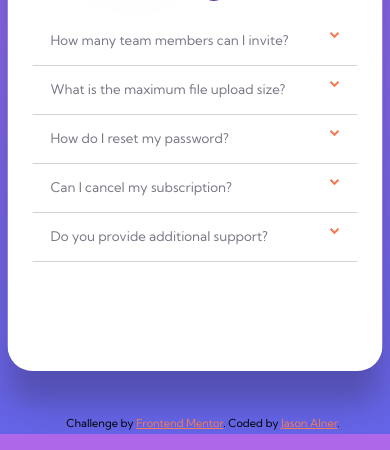
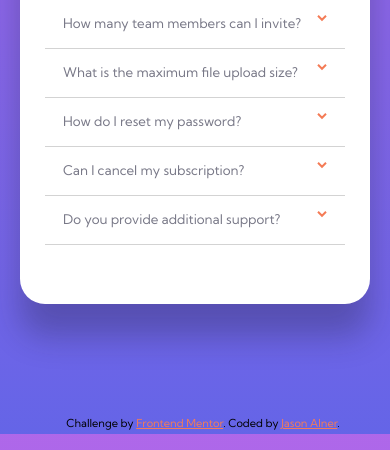
Before and after one commit to jasonalner/faq-accordion-card, a plain HTML site: page index.html in a window 390 px wide. Shown: the part 410-860 px from the top of the page. Drawn offline with Linux system fonts and the light colour scheme; files whose address does not match are found by name.

Commit message:
fixing mobile version

```diff
--- a/stlye.css
+++ b/stlye.css
@@ -26,12 +26,12 @@ h1 {
     background-color: white;
     background-position: center;
     background-position: top;
-    width:325px;
-    height: 500px;
+    width:300px;
+    height: 450px;
     padding:25px;
     border-radius: 25px;
     position: fixed;
-    top: 60%;
+    top:55%;
     left: 50%;
     -webkit-transform: translate(-50%, -50%);
     transform: translate(-50%, -50%);
```
